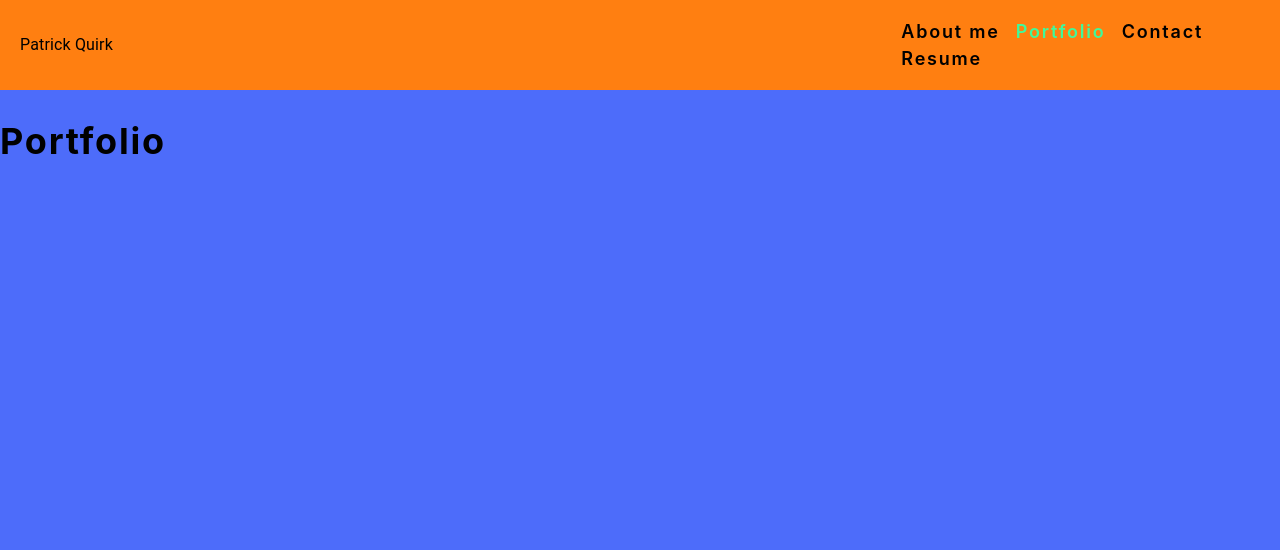
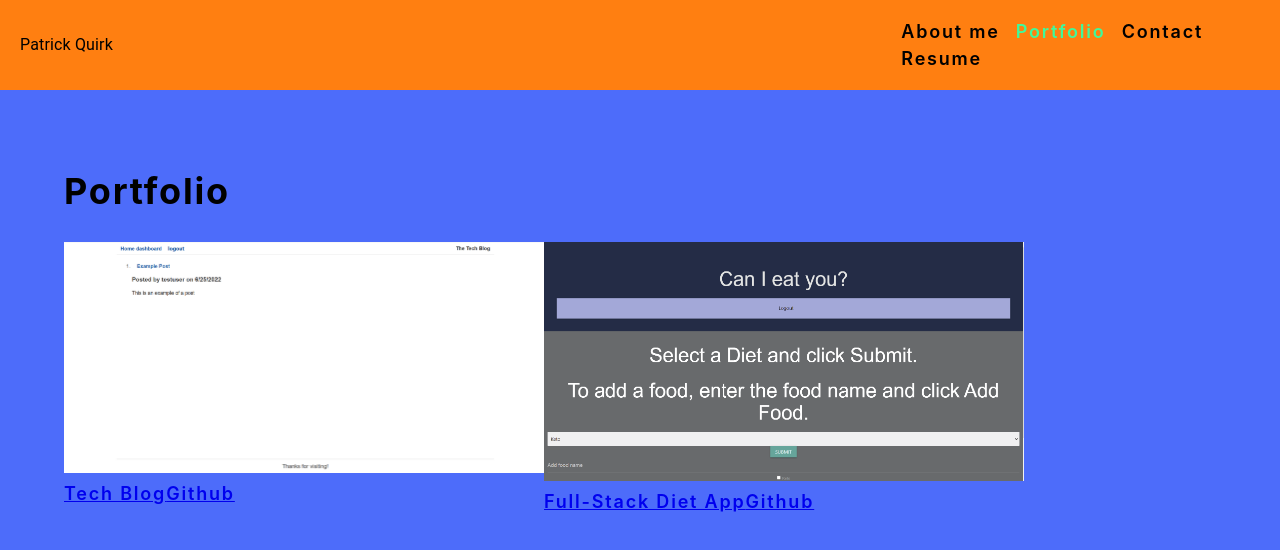
Before and after one commit to PatrickLQuirk/react-portfolio, a React (Create React App) app: page / in a window 1280 px wide. Both pictures are taken after a click on the element "Portfolio". Shown: the top 550 px of the page. Built offline with nearby package versions, Linux system fonts and the light colour scheme.

Commit message:
portfolio setup

```diff
--- a/src/App.js
+++ b/src/App.js
@@ -1,6 +1,7 @@
 import React, { useState } from 'react';
 import Header from './components/Header';
 import About from './pages/About';
+import Portfolio from './pages/Portfolio';
 import Contact from './pages/Contact';
 import Resume from './pages/Resume';
 
@@ -18,8 +19,7 @@ function App() {
       )}
 
       {currentTab === "portfolio" && (
-        // <Portfolio></Portfolio>
-        <h1>Portfolio</h1>
+        <Portfolio></Portfolio>
       )}
 
       {currentTab === "contact" && (
--- /dev/null
+++ b/src/components/Project/index.js
@@ -0,0 +1,17 @@
+import React from 'react';
+
+const Project = ({ currentProject }) => {
+    const { projectName, deployedLink, githubLink, imageFileName } = currentProject;
+
+    return (
+        <div className="project">
+            <img src={require(`../../assets/projects/${imageFileName}`)} alt="Project" className="project-image" />
+            <div className="project-info">
+                <a href={deployedLink}>{projectName}</a>
+                <a href={githubLink}>Github</a>
+            </div>
+        </div>
+    )
+}
+
+export default Project;
--- a/src/index.css
+++ b/src/index.css
@@ -108,3 +108,7 @@ textarea {
 .error-text {
   color: var(--rose-dust);
 }
+
+.project-image {
+  width: 100%;
+}
--- /dev/null
+++ b/src/pages/Portfolio.js
@@ -0,0 +1,35 @@
+import React, { useState } from 'react';
+import { Grid } from '@mui/material';
+import Project from '../components/Project';
+
+const Portfolio = () => {
+    const [projects] = useState([
+        {
+            projectName: "Tech Blog",
+            deployedLink: "https://tranquil-meadow-55895.herokuapp.com/",
+            githubLink: "https://github.com/PatrickLQuirk/tech-blog",
+            imageFileName: "tech-blog.png"
+        },
+        {
+            projectName: "Full-Stack Diet App",
+            deployedLink: "https://afternoon-refuge-37114.herokuapp.com",
+            githubLink: "https://github.com/kmelter/full-stack-diet-app",
+            imageFileName: "full-stack-diet.png"
+        },
+    ]);
+
+    return (
+        <main>
+            <h1>Portfolio</h1>
+            <Grid container>
+                {projects.map((project) => (
+                    <Grid item xs={10} md={5} key={project.projectName}>
+                        <Project currentProject={project}></Project>
+                    </Grid>
+                ))}
+            </Grid>
+        </main>
+    )
+}
+
+export default Portfolio;
```
Also changed, not shown: src/assets/projects/full-stack-diet.png (added), src/assets/projects/tech-blog.png (added).
